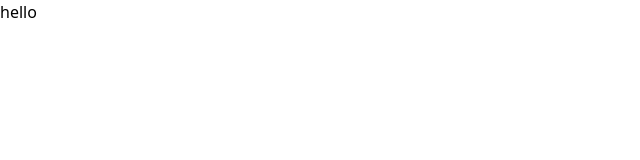
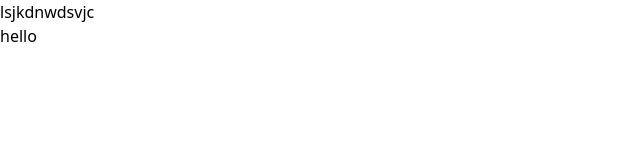
Before and after one commit to parham-devdocs/movie-website, a Nuxt app: page / in a window 1280 px wide. Shown: the top 160 px of the page, without its empty margins (0-640 px from the left). Built offline with nearby package versions, Linux system fonts and the light colour scheme.

Commit message:
first commit

```diff
--- /dev/null
+++ b/layouts/default.vue
@@ -0,0 +1,14 @@
+<template>
+    <div>
+<h1>lsjkdnwdsvjc</h1>
+    </div>
+    <slot/>
+</template>
+
+<script setup>
+
+</script>
+
+<style lang="scss" scoped>
+
+</style>
```
Also changed, not shown: components/Navbar.vue (added, +11 -0 lines).
